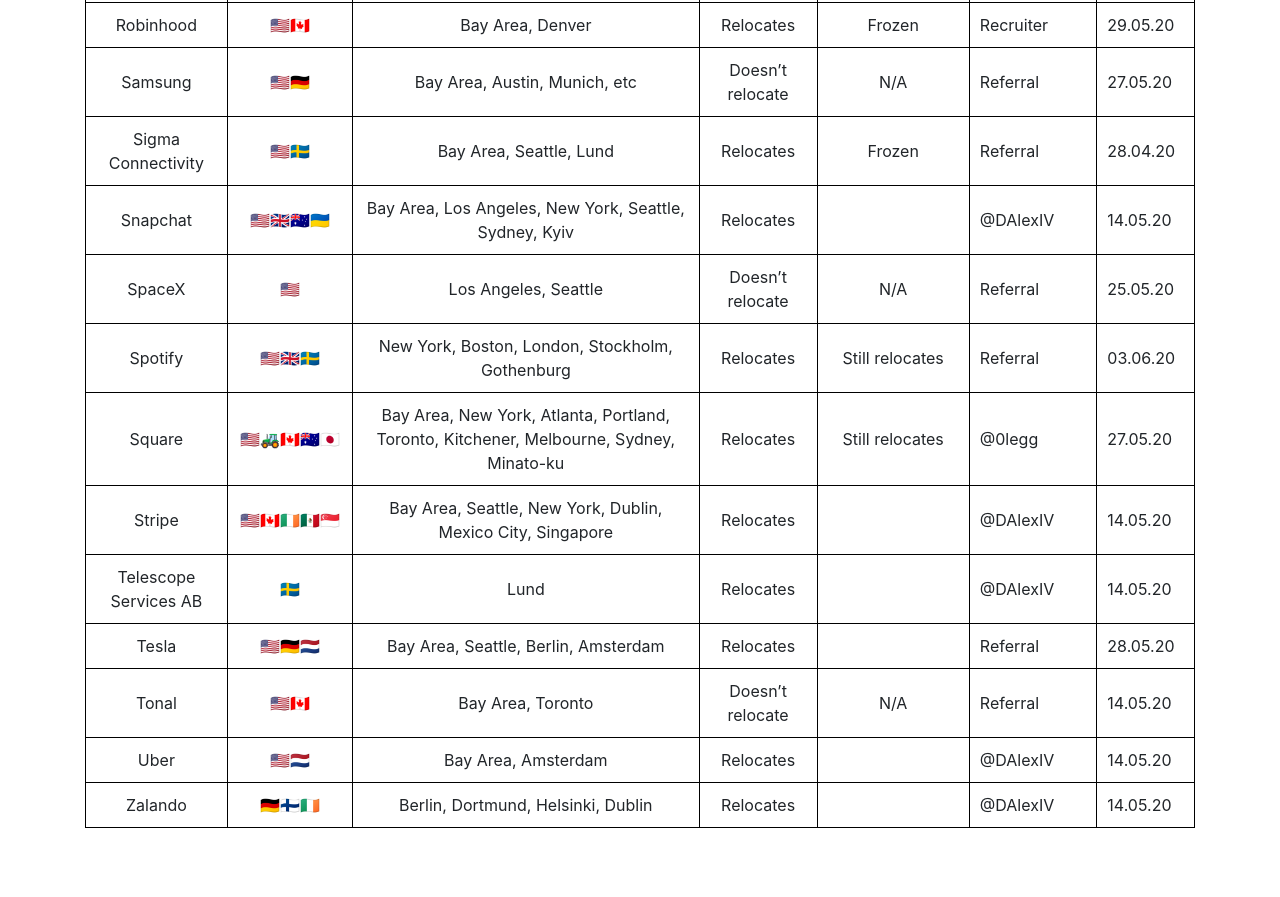
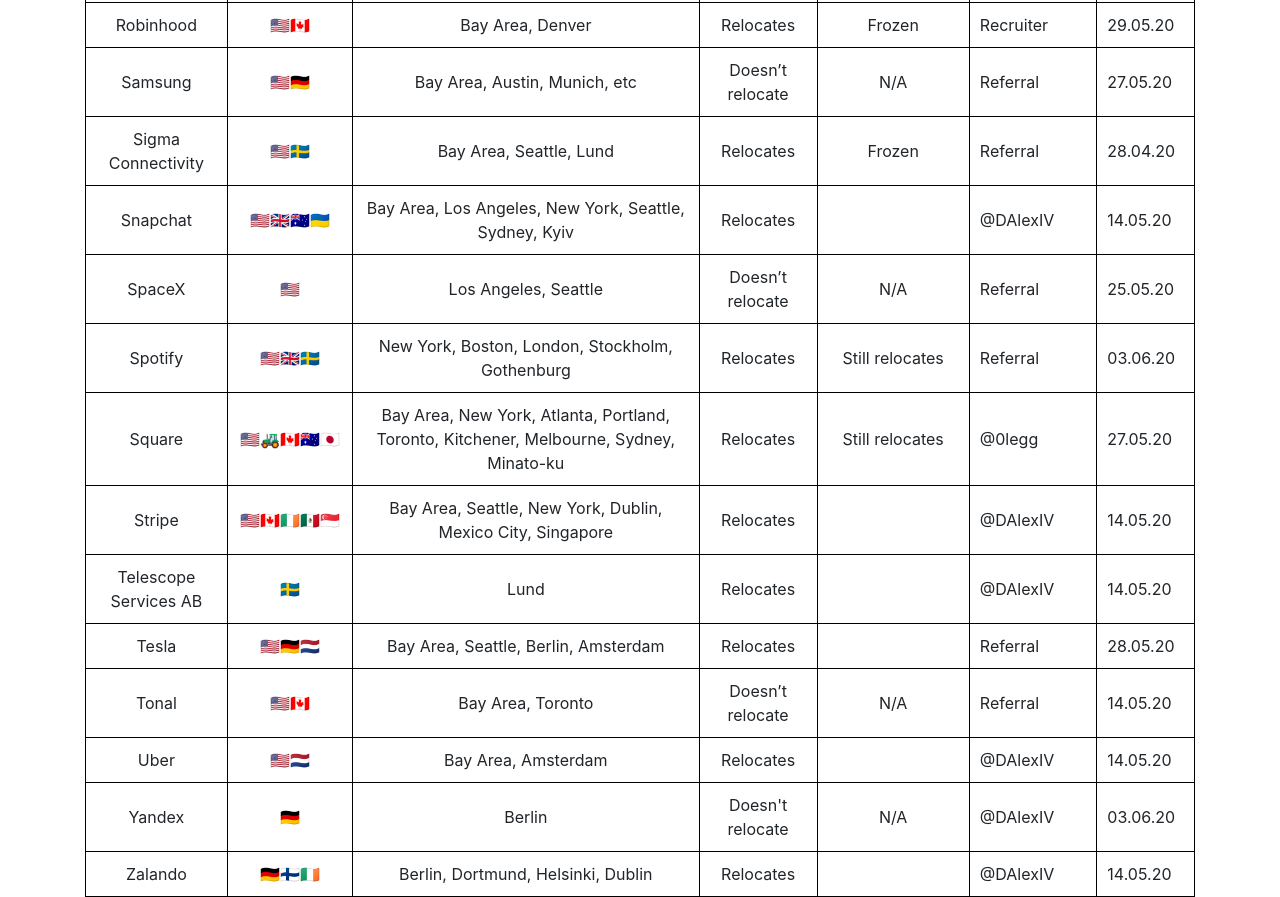
Before and after one commit to Engineer-Petr/Engineer-Petr.github.io, a plain HTML site: page index.html in a window 1280 px wide. Shown: the part 2792-3689 px from the top of the page. Before the commit the page ends 3620 px from the top, so only its background shows below. Drawn offline with nearby package versions, Linux system fonts and the light colour scheme.

Commit message:
Add Yandex

```diff
--- a/index.html
+++ b/index.html
@@ -523,6 +523,15 @@
 				<td>14.05.20</td>
 			</tr>
 			<tr>
+				<td style="text-align:center">Yandex</td>
+				<td style="text-align:center">🇩🇪</td>
+				<td style="text-align:center">Berlin</td>
+				<td style="text-align:center">Doesn't relocate</td>
+				<td style="text-align:center">N/A</td>
+				<td>@DAlexIV</td>
+				<td>03.06.20</td>
+			</tr>
+			<tr>
 				<td style="text-align:center">Zalando</td>
 				<td style="text-align:center">🇩🇪🇫🇮🇮🇪</td>
 				<td style="text-align:center">Berlin, Dortmund, Helsinki, Dublin</td>
```
